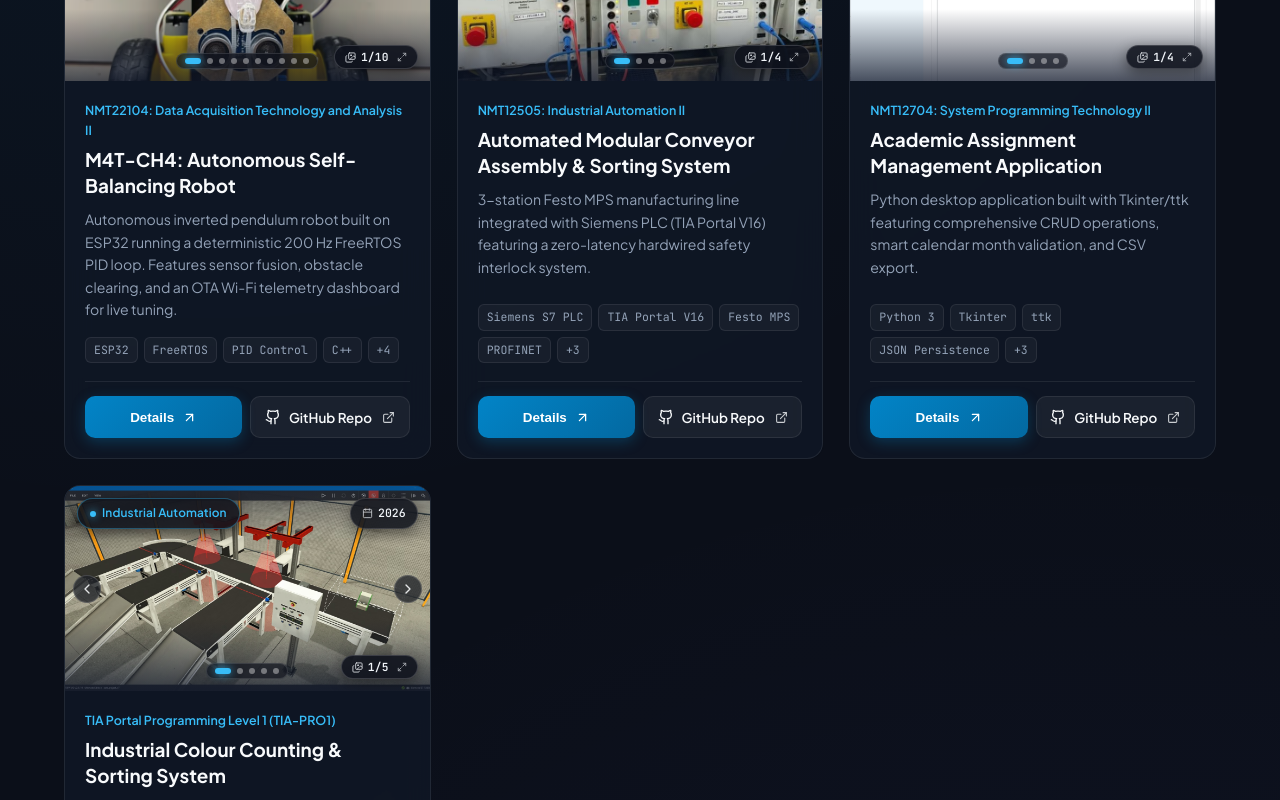
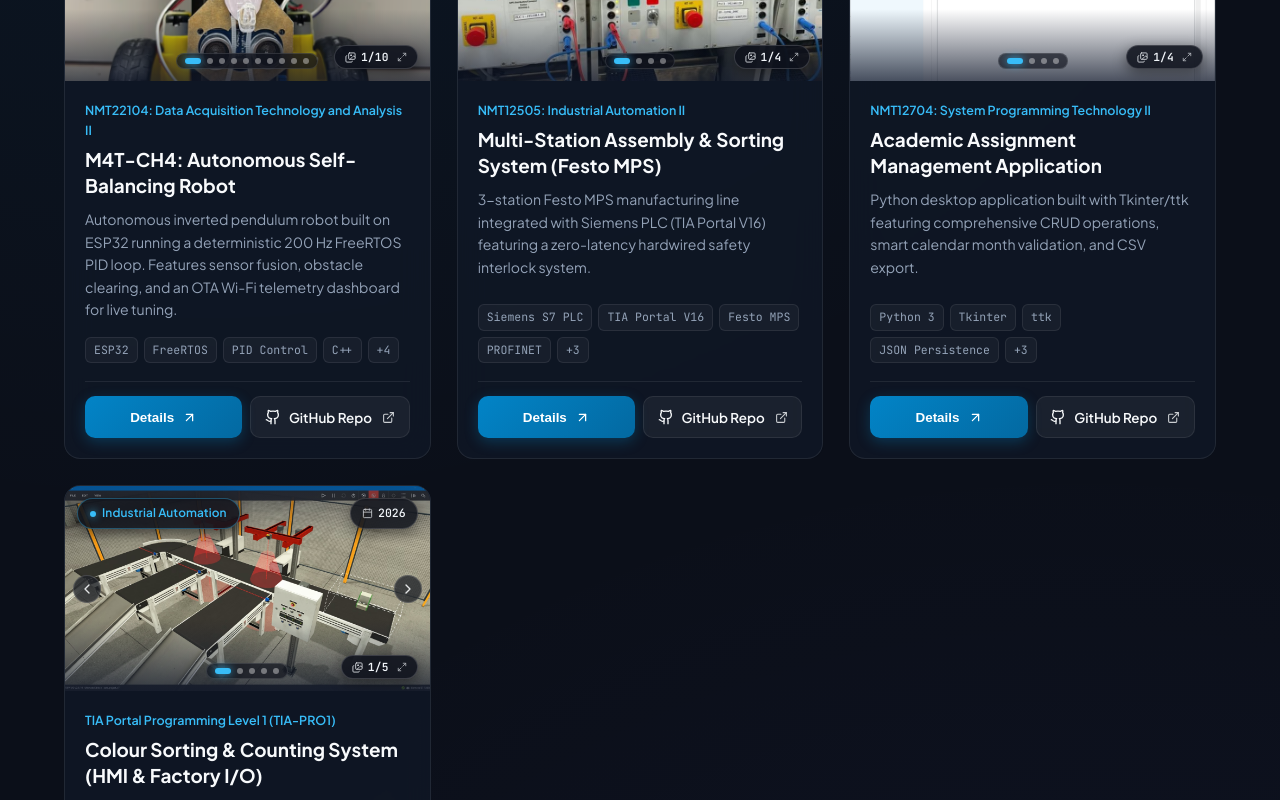
Before and after one commit to aziziyahya/aziziyahya.github.io, a React (Vite) app: page / in a window 1280 px wide. Shown: the part 1300-2100 px from the top of the page. Built offline with nearby package versions, Linux system fonts and the light colour scheme.

Commit message:
docs: align PLC project titles with updated repository names

```diff
--- a/src/data/projects.js
+++ b/src/data/projects.js
@@ -39,7 +39,7 @@ export const projectsData = [
   },
   {
     id: "plc-automated-conveyor-sorting",
-    title: "Automated Modular Conveyor Assembly & Sorting System",
+    title: "Multi-Station Assembly & Sorting System (Festo MPS)",
     category: "Industrial Automation",
     categoryKey: "automation",
     course: "NMT12505: Industrial Automation II",
@@ -103,7 +103,7 @@ export const projectsData = [
   },
   {
     id: "plc-colour-sorting-machine",
-    title: "Industrial Colour Counting & Sorting System",
+    title: "Colour Sorting & Counting System (HMI & Factory I/O)",
     category: "Industrial Automation",
     categoryKey: "automation",
     course: "TIA Portal Programming Level 1 (TIA-PRO1)",
```
Also changed, not shown: 1 other file (tests, documents, lock files or other folders).
